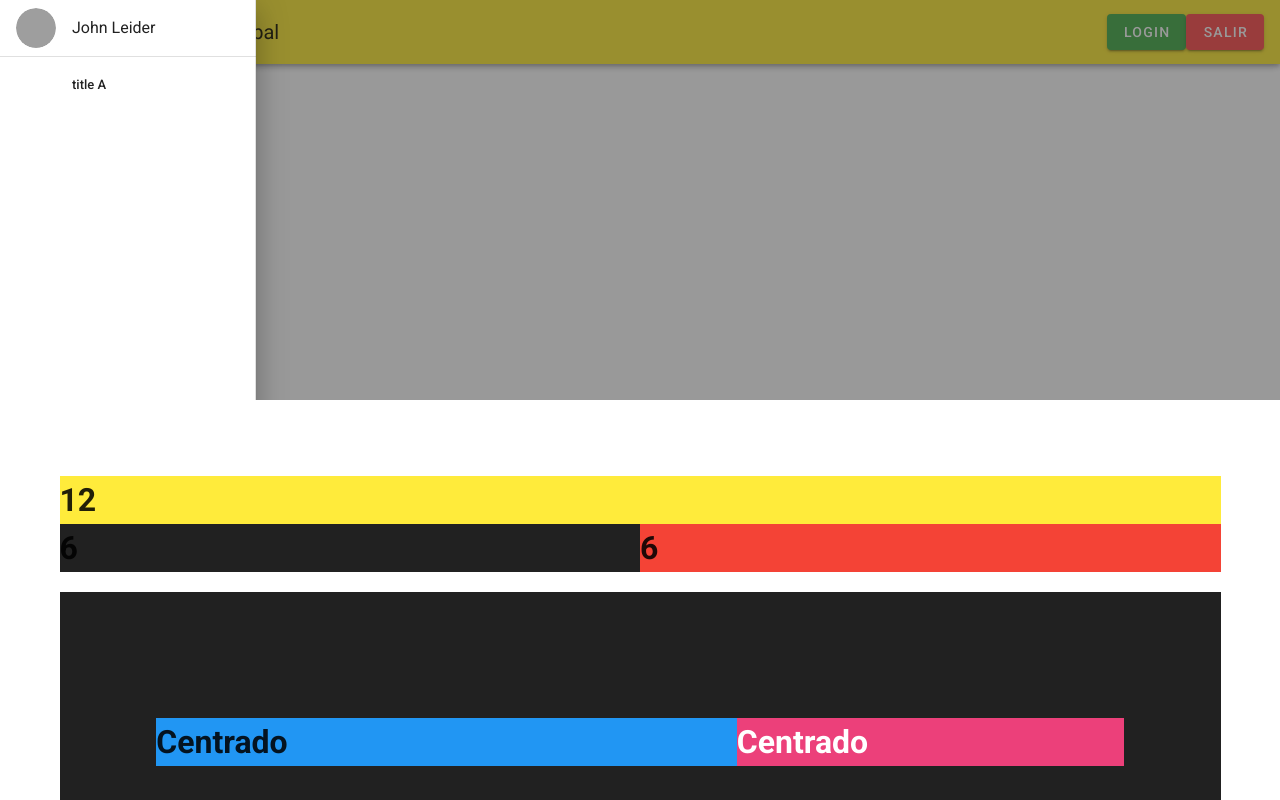
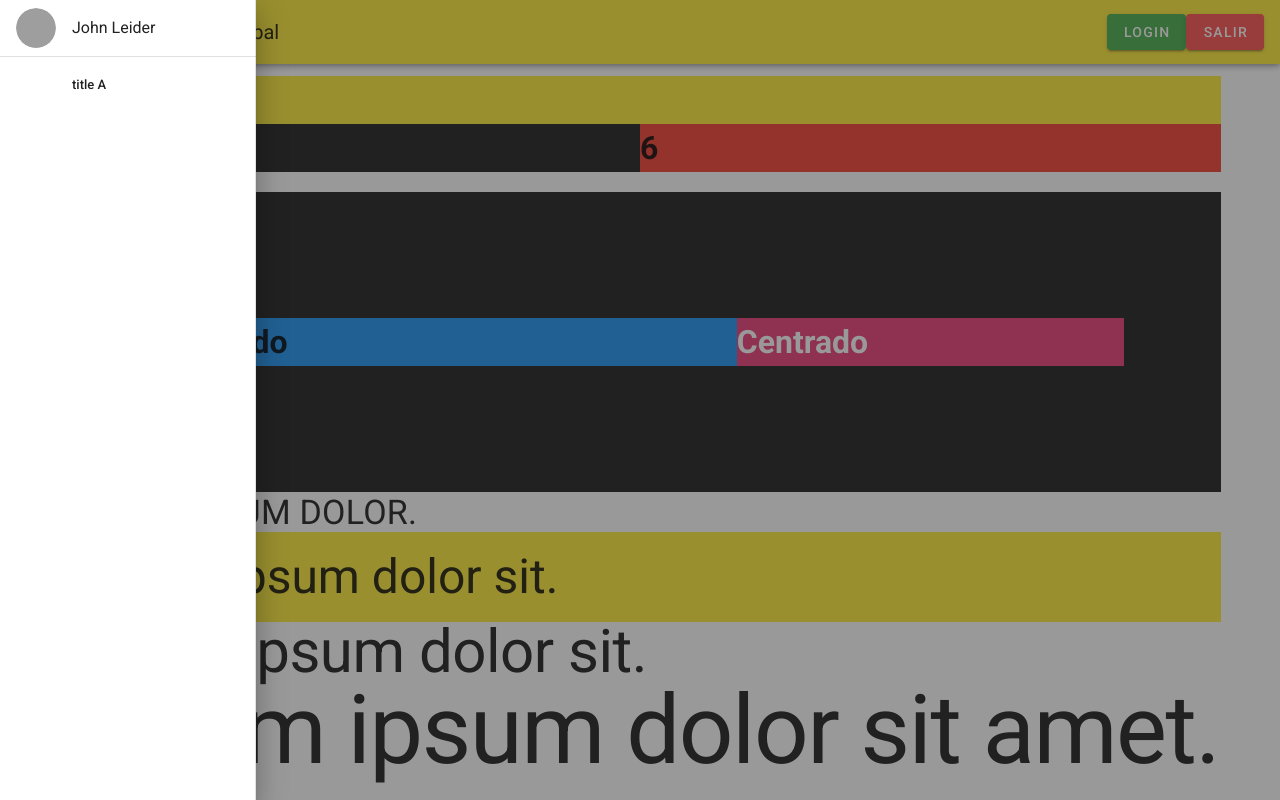
Before and after one commit to eacevedof/prj_ipblocker, a Vue app in the folder vuejs/pannel/: page / in a window 1280 px wide. Shown: the top 800 px of the page. Built offline with nearby package versions, Linux system fonts and the light colour scheme; grey boxes are pictures that could not be loaded; a small style sheet from the web is missing.

Commit message:
vue - quito v-sheet

```diff
--- a/vuejs/pannel/src/components/navigation/Hamburguer.vue
+++ b/vuejs/pannel/src/components/navigation/Hamburguer.vue
@@ -1,9 +1,4 @@
 <template>
-<v-sheet
-    height="400"
-    class="overflow-hidden"
-    style="position: relative;"
-  >
   <v-navigation-drawer app
     v-model=$store.state.navhamburguer
     absolute
@@ -37,7 +32,7 @@
       </v-list-item>
     </v-list>
   </v-navigation-drawer>
-  </v-sheet>
+
 </template>
 
 <script lang="ts">
```
